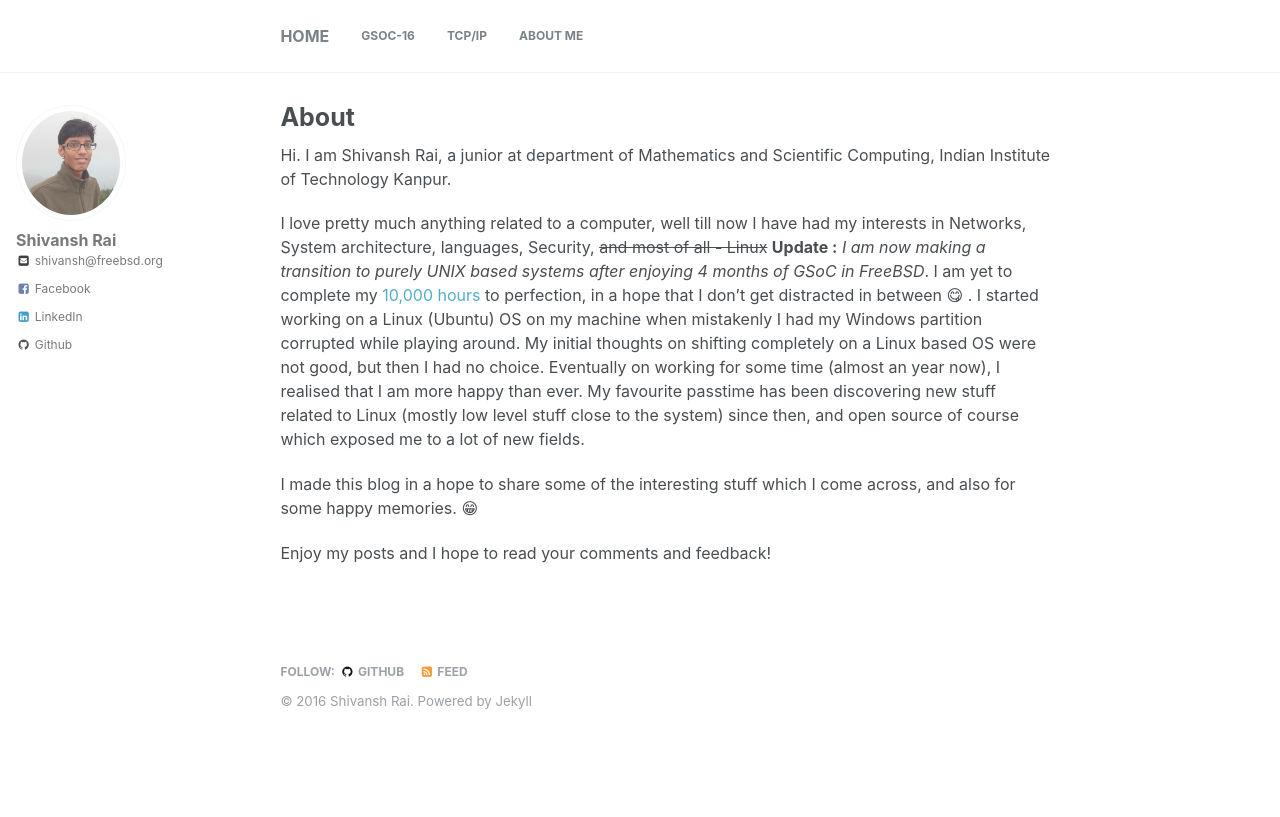
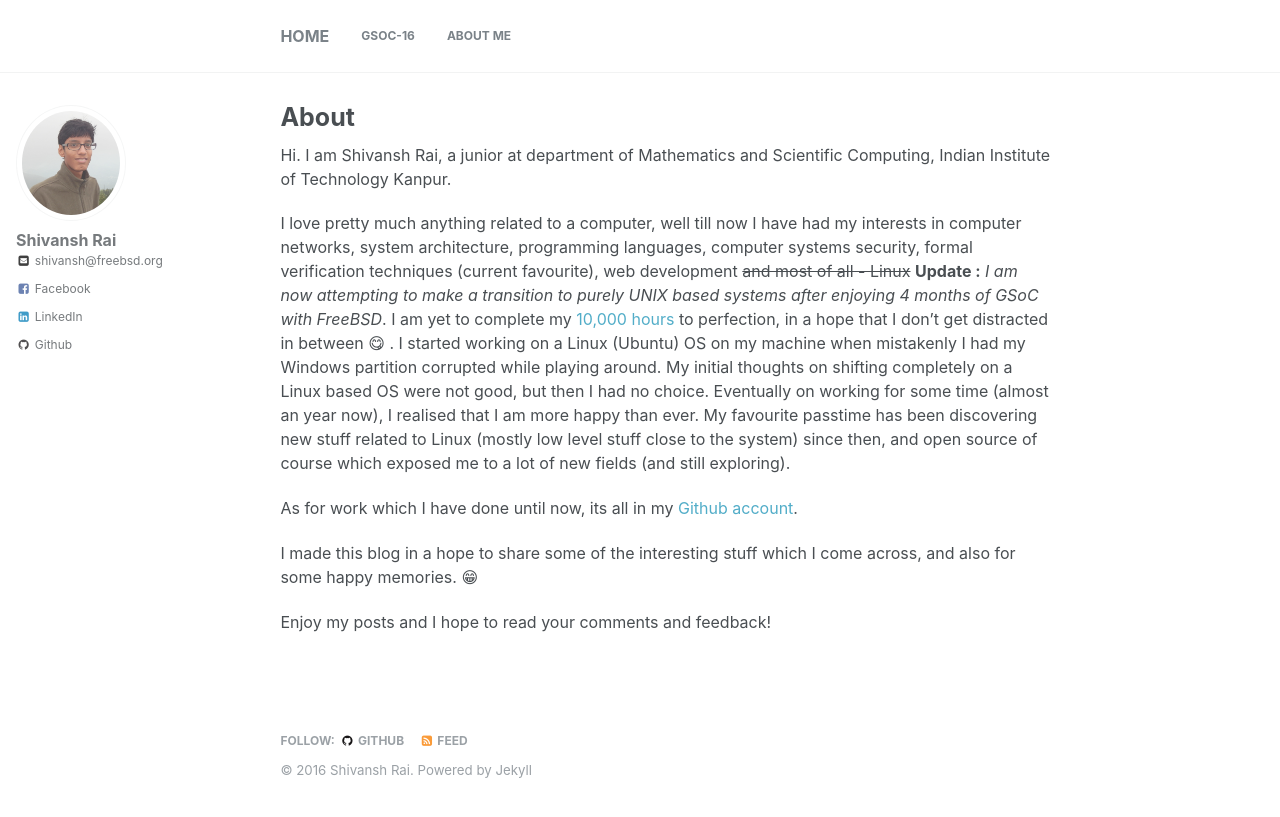
Before and after one commit to shivansh/shivansh.github.io, a Jekyll site: the page built from _pages/about.md, in a window 1280 px wide. Shown: the top 817 px of the page. Built offline with Jekyll 4.4.1, drawn with Linux system fonts in a browser that asks for light colours.

Commit message:
Update about page Remove link to tcp/ip gitbook

```diff
--- a/_data/navigation.yml
+++ b/_data/navigation.yml
@@ -4,8 +4,8 @@ main:
   - title: "GSoC-16"
     url: /gsoc/
 
-  - title: "TCP/IP"
-    url: https://www.gitbook.com/book/shivrai/tcp-ip/details
+  #- title: "TCP/IP"
+  #   url: https://www.gitbook.com/book/shivrai/tcp-ip/details
 
   - title: "About me"
     url: /about.html
--- a/_pages/about.md
+++ b/_pages/about.md
@@ -7,7 +7,9 @@ permalink: /about
 
 Hi. I am Shivansh Rai, a junior at department of Mathematics and Scientific Computing, Indian Institute of Technology Kanpur.
 
-I love pretty much anything related to a computer, well till now I have had my interests in Networks, System architecture, languages, Security, ~~and most of all - Linux~~ **Update :** _I am now making a transition to purely UNIX based systems after enjoying 4 months of GSoC in FreeBSD_. I am yet to complete my <a href="http://www.wisdomgroup.com/blog/10000-hours-of-practice/" target="_blank">10,000 hours</a> to perfection, in a hope that I don't get distracted in between &#x1F60B; . I started working on a Linux (Ubuntu) OS on my machine when mistakenly I had my Windows partition corrupted while playing around. My initial thoughts on shifting completely on a Linux based OS were not good, but then I had no choice. Eventually on working for some time (almost an year now), I realised that I am more happy than ever. My favourite passtime has been discovering new stuff related to Linux (mostly low level stuff close to the system) since then, and open source of course which exposed me to a lot of new fields.
+I love pretty much anything related to a computer, well till now I have had my interests in computer networks, system architecture, programming languages, computer systems security, formal verification techniques (current favourite), web development ~~and most of all - Linux~~ **Update :** _I am now attempting to make a transition to purely UNIX based systems after enjoying 4 months of GSoC with FreeBSD_. I am yet to complete my <a href="http://www.wisdomgroup.com/blog/10000-hours-of-practice/" target="_blank">10,000 hours</a> to perfection, in a hope that I don't get distracted in between &#x1F60B; . I started working on a Linux (Ubuntu) OS on my machine when mistakenly I had my Windows partition corrupted while playing around. My initial thoughts on shifting completely on a Linux based OS were not good, but then I had no choice. Eventually on working for some time (almost an year now), I realised that I am more happy than ever. My favourite passtime has been discovering new stuff related to Linux (mostly low level stuff close to the system) since then, and open source of course which exposed me to a lot of new fields (and still exploring).
+
+As for work which I have done until now, its all in my [Github account](https://github.com/shivrai).
 
 I made this blog in a hope to share some of the interesting stuff which I come across, and also for some happy memories. &#x1F601;
 
```
